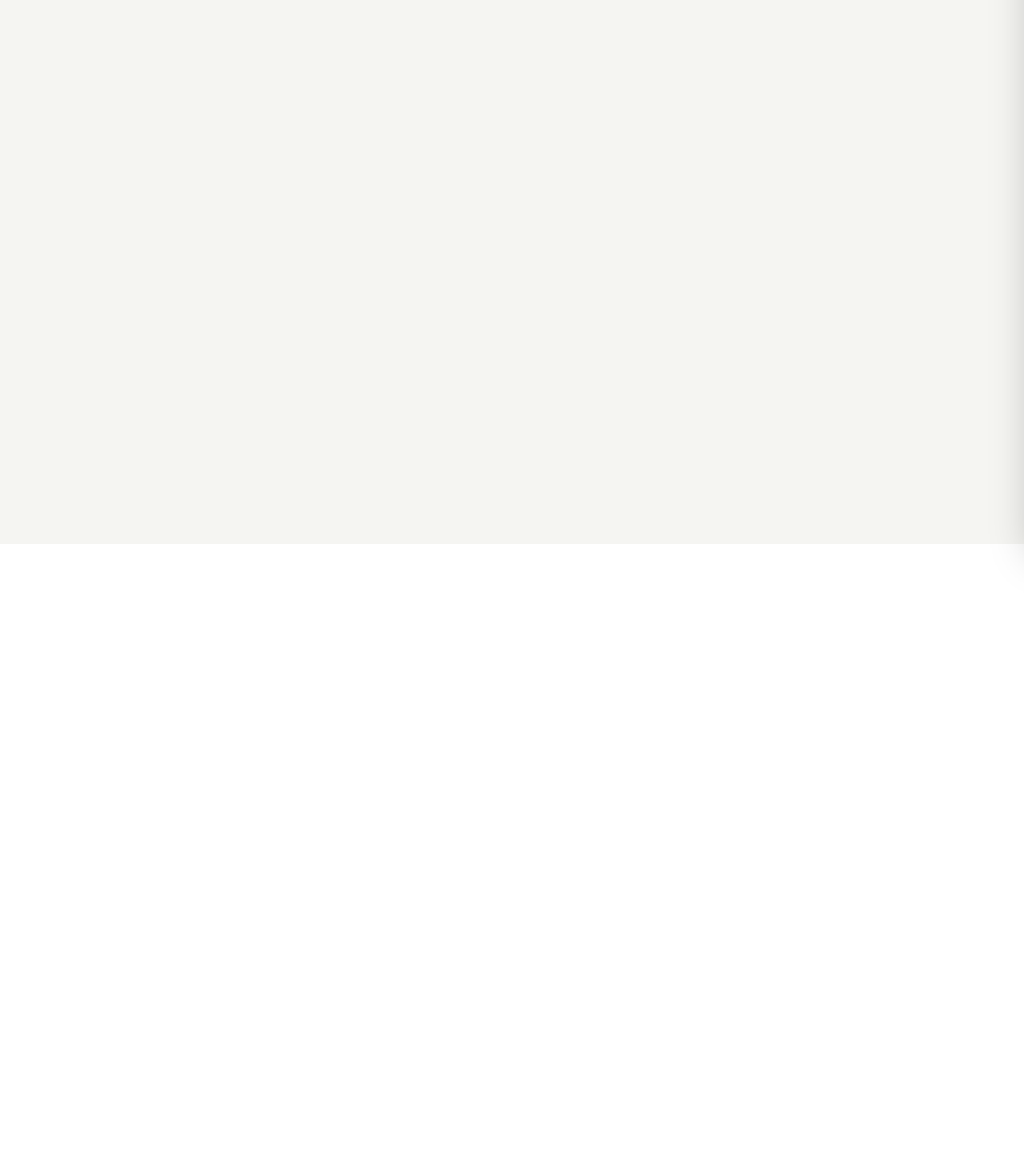
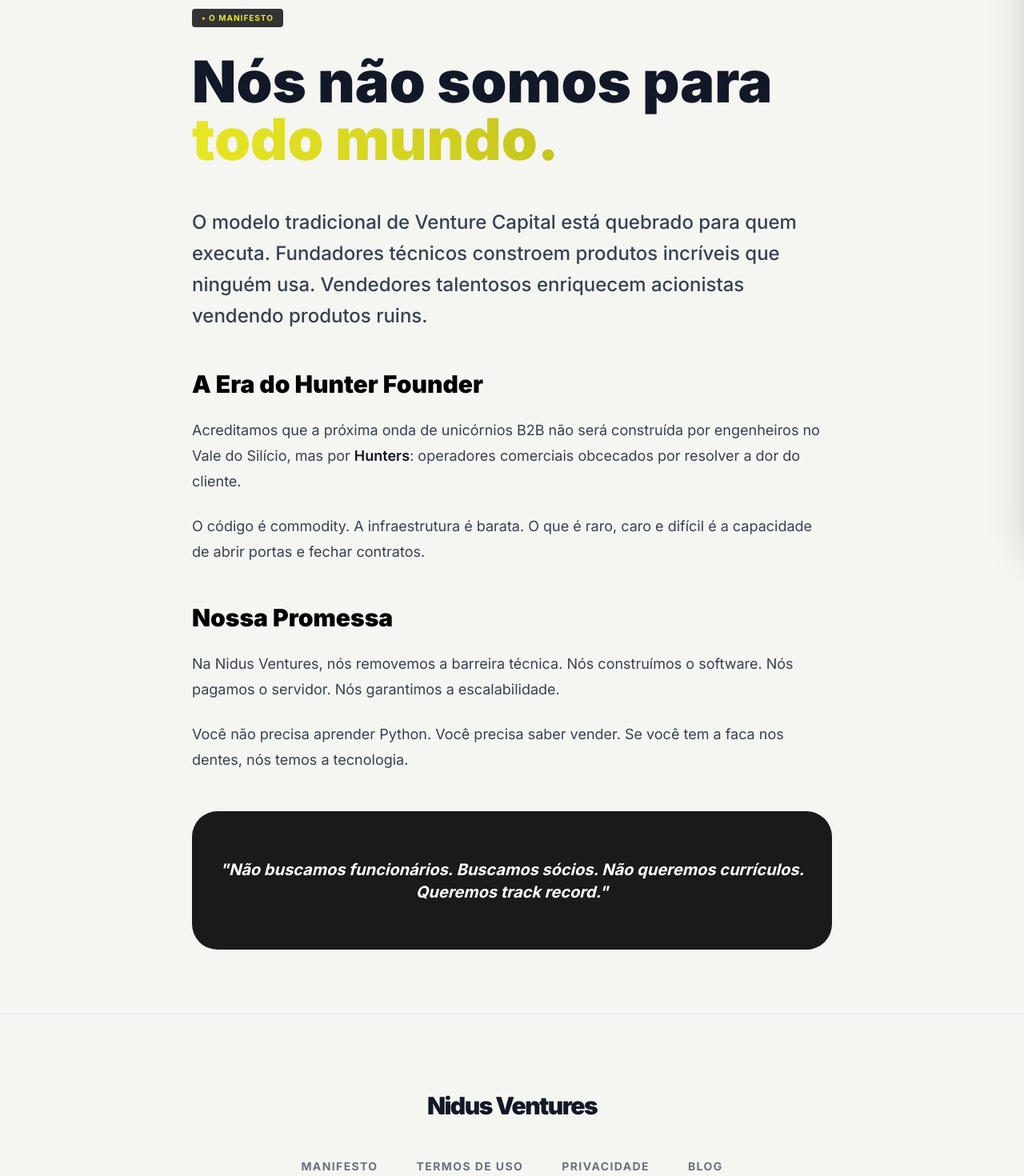
Before and after one commit to Lucas-bevilacqua/Nidus, a React (Vite) app: page /manifesto in a window 1280 px wide. Shown: the part 120-1590 px from the top of the page at 80% size. Before the commit the page ends 800 px from the top, so only its background shows below. Built offline with nearby package versions, Linux system fonts and the light colour scheme.

Commit message:
Create Manifesto, Terms, Privacy pages and fix buttons

```diff
--- a/App.tsx
+++ b/App.tsx
@@ -1,4 +1,3 @@
-
 import React, { useState } from 'react';
 import { BrowserRouter as Router, Routes, Route } from 'react-router-dom';
 import Navbar from './components/Navbar';
@@ -12,7 +11,10 @@
 import AISidebar from './components/AISidebar';
 import BlogList from './components/BlogList';
 import BlogPost from './components/BlogPost';
-import ScrollToTop from './components/ScrollToTop'; // We need to create this
+import ScrollToTop from './components/ScrollToTop';
+import Manifesto from './components/Manifesto';
+import Terms from './components/Terms';
+import Privacy from './components/Privacy';
 
 const Home: React.FC<{ onOpenAI: () => void }> = ({ onOpenAI }) => (
   <div className="min-h-screen bg-background-light text-gray-900 selection:bg-primary selection:text-black overflow-x-hidden">
@@ -40,6 +42,9 @@
           <Route path="/" element={<Home onOpenAI={() => setIsAiOpen(true)} />} />
           <Route path="/blog" element={<BlogList />} />
           <Route path="/blog/:slug" element={<BlogPost />} />
+          <Route path="/manifesto" element={<Manifesto />} />
+          <Route path="/termos" element={<Terms />} />
+          <Route path="/privacidade" element={<Privacy />} />
         </Routes>
         <AISidebar isOpen={isAiOpen} onClose={() => setIsAiOpen(false)} />
       </div>
--- a/components/Footer.tsx
+++ b/components/Footer.tsx
@@ -12,9 +12,9 @@
           </div>
 
           <div className="flex flex-wrap justify-center gap-8 md:gap-12 mb-12">
-            <a href="#" className="text-sm font-bold text-gray-500 hover:text-black uppercase tracking-widest transition-colors">Manifesto</a>
-            <a href="#" className="text-sm font-bold text-gray-500 hover:text-black uppercase tracking-widest transition-colors">Termos de Uso</a>
-            <a href="#" className="text-sm font-bold text-gray-500 hover:text-black uppercase tracking-widest transition-colors">Privacidade</a>
+            <Link to="/manifesto" className="text-sm font-bold text-gray-500 hover:text-black uppercase tracking-widest transition-colors">Manifesto</Link>
+            <Link to="/termos" className="text-sm font-bold text-gray-500 hover:text-black uppercase tracking-widest transition-colors">Termos de Uso</Link>
+            <Link to="/privacidade" className="text-sm font-bold text-gray-500 hover:text-black uppercase tracking-widest transition-colors">Privacidade</Link>
             <Link to="/blog" className="text-sm font-bold text-gray-500 hover:text-black uppercase tracking-widest transition-colors">Blog</Link>
           </div>
 
--- /dev/null
+++ b/components/Manifesto.tsx
@@ -0,0 +1,61 @@
+
+import React from 'react';
+import Navbar from './Navbar';
+import Footer from './Footer';
+
+const Manifesto: React.FC = () => {
+    return (
+        <div className="min-h-screen bg-background-light font-sans text-gray-900 selection:bg-primary selection:text-black">
+            <Navbar onOpenAI={() => { }} /> {/* Sidebar logic simplified for static pages */}
+
+            <main className="pt-32 pb-20">
+                <div className="max-w-4xl mx-auto px-4 sm:px-6 lg:px-12">
+                    <span className="inline-block bg-[#333] text-primary text-[10px] font-bold px-3 py-1 rounded uppercase tracking-widest mb-8">
+                        • O Manifesto
+                    </span>
+                    <h1 className="text-5xl lg:text-7xl font-black mb-12">
+                        Nós não somos para <span className="text-primary-gradient">todo mundo.</span>
+                    </h1>
+
+                    <div className="prose prose-lg prose-gray max-w-none">
+                        <p className="text-2xl font-medium leading-relaxed mb-8">
+                            O modelo tradicional de Venture Capital está quebrado para quem executa.
+                            Fundadores técnicos constroem produtos incríveis que ninguém usa.
+                            Vendedores talentosos enriquecem acionistas vendendo produtos ruins.
+                        </p>
+
+                        <h2 className="text-3xl font-black text-black mt-12 mb-6">A Era do Hunter Founder</h2>
+                        <p>
+                            Acreditamos que a próxima onda de unicórnios B2B não será construída por engenheiros no Vale do Silício,
+                            mas por <strong>Hunters</strong>: operadores comerciais obcecados por resolver a dor do cliente.
+                        </p>
+                        <p>
+                            O código é commodity. A infraestrutura é barata. O que é raro, caro e difícil é a capacidade de
+                            abrir portas e fechar contratos.
+                        </p>
+
+                        <h2 className="text-3xl font-black text-black mt-12 mb-6">Nossa Promessa</h2>
+                        <p>
+                            Na Nidus Ventures, nós removemos a barreira técnica.
+                            Nós construímos o software. Nós pagamos o servidor. Nós garantimos a escalabilidade.
+                        </p>
+                        <p>
+                            Você não precisa aprender Python. Você precisa saber vender.
+                            Se você tem a faca nos dentes, nós temos a tecnologia.
+                        </p>
+
+                        <div className="bg-background-dark p-8 rounded-3xl mt-12">
+                            <p className="text-white text-xl font-bold italic text-center">
+                                "Não buscamos funcionários. Buscamos sócios. Não queremos currículos. Queremos track record."
+                            </p>
+                        </div>
+                    </div>
+                </div>
+            </main>
+
+            <Footer />
+        </div>
+    );
+};
+
+export default Manifesto;
--- /dev/null
+++ b/components/Privacy.tsx
@@ -0,0 +1,41 @@
+
+import React from 'react';
+import Navbar from './Navbar';
+import Footer from './Footer';
+
+const Privacy: React.FC = () => {
+    return (
+        <div className="min-h-screen bg-background-light font-sans text-gray-900">
+            <Navbar onOpenAI={() => { }} />
+
+            <main className="pt-32 pb-20">
+                <div className="max-w-4xl mx-auto px-4 sm:px-6 lg:px-12">
+                    <h1 className="text-4xl font-black mb-12">Política de Privacidade</h1>
+
+                    <div className="prose prose-gray max-w-none">
+                        <p>Última atualização: 2024</p>
+                        <p>A Nidus Ventures respeita sua privacidade. Esta política descreve como coletamos e usamos seus dados.</p>
+
+                        <h3>1. Coleta de Dados</h3>
+                        <p>Coletamos informações que você nos fornece voluntariamente ao preencher nosso formulário de contato ou candidatura (Nome, Email, LinkedIn).</p>
+
+                        <h3>2. Uso dos Dados</h3>
+                        <p>Utilizamos seus dados exclusivamente para:</p>
+                        <ul>
+                            <li>Analisar sua candidatura para se tornar um sócio operador.</li>
+                            <li>Entrar em contato para agendar entrevistas ou reuniões.</li>
+                            <li>Enviar comunicações institucionais relevantes.</li>
+                        </ul>
+
+                        <h3>3. Compartilhamento</h3>
+                        <p>Não vendemos, alugamos ou compartilhamos seus dados pessoais com terceiros para fins de marketing.</p>
+                    </div>
+                </div>
+            </main>
+
+            <Footer />
+        </div>
+    );
+};
+
+export default Privacy;
--- /dev/null
+++ b/components/Terms.tsx
@@ -0,0 +1,36 @@
+
+import React from 'react';
+import Navbar from './Navbar';
+import Footer from './Footer';
+
+const Terms: React.FC = () => {
+    return (
+        <div className="min-h-screen bg-background-light font-sans text-gray-900">
+            <Navbar onOpenAI={() => { }} />
+
+            <main className="pt-32 pb-20">
+                <div className="max-w-4xl mx-auto px-4 sm:px-6 lg:px-12">
+                    <h1 className="text-4xl font-black mb-12">Termos de Uso</h1>
+
+                    <div className="prose prose-gray max-w-none">
+                        <p>Última atualização: 2024</p>
+                        <p>Bem-vindo à Nidus Ventures. Ao utilizar nosso site, você concorda com os seguintes termos:</p>
+
+                        <h3>1. O Modelo de Negócio</h3>
+                        <p>A Nidus Ventures atua como uma Venture Builder. Não somos uma agência de desenvolvimento de software sob demanda. Nosso foco é a criação de startups próprias em parceria com operadores comerciais selecionados.</p>
+
+                        <h3>2. Propriedade Intelectual</h3>
+                        <p>Todo o conteúdo, design, código e metodologia apresentados neste site são propriedade exclusiva da Nidus Ventures, exceto onde indicado o contrário.</p>
+
+                        <h3>3. Seleção de Sócios</h3>
+                        <p>A aplicação através do formulário de contato não garante seleção ou parceria. O processo de seleção de Hunters é rigoroso e baseado em critérios internos de fit cultural e track record comercial.</p>
+                    </div>
+                </div>
+            </main>
+
+            <Footer />
+        </div>
+    );
+};
+
+export default Terms;
```
